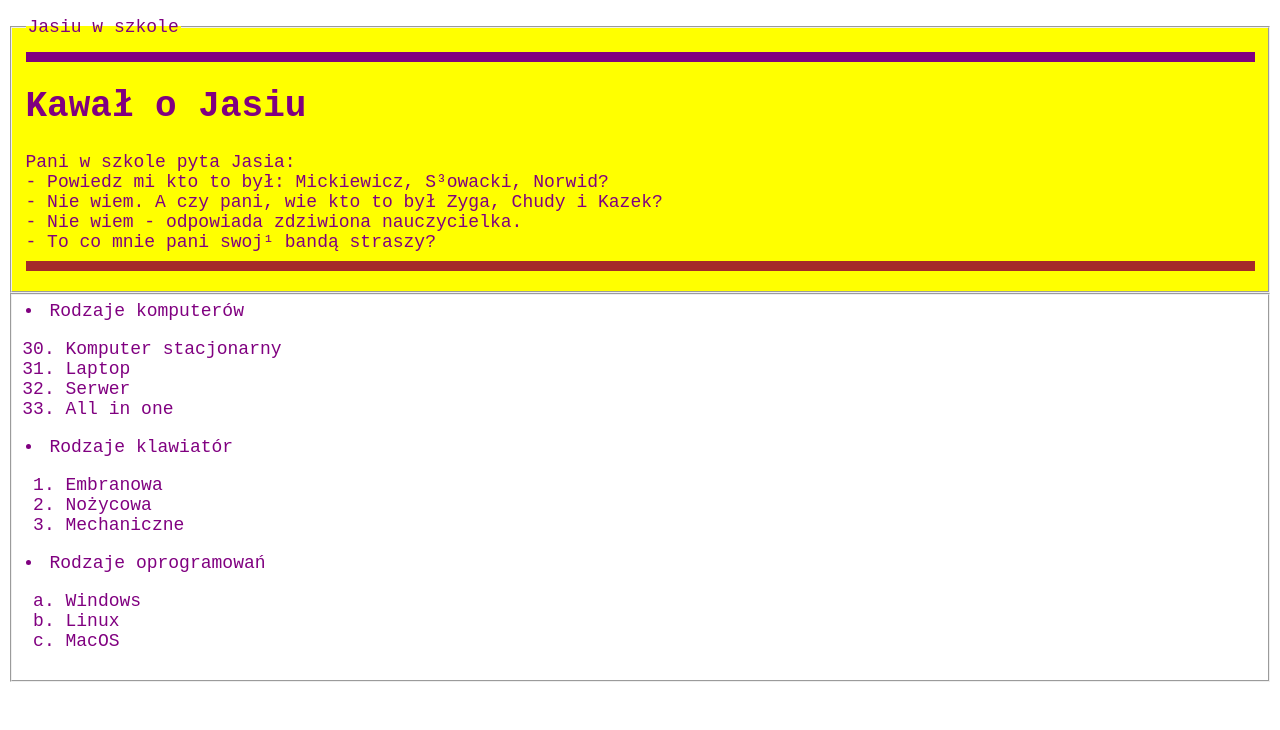
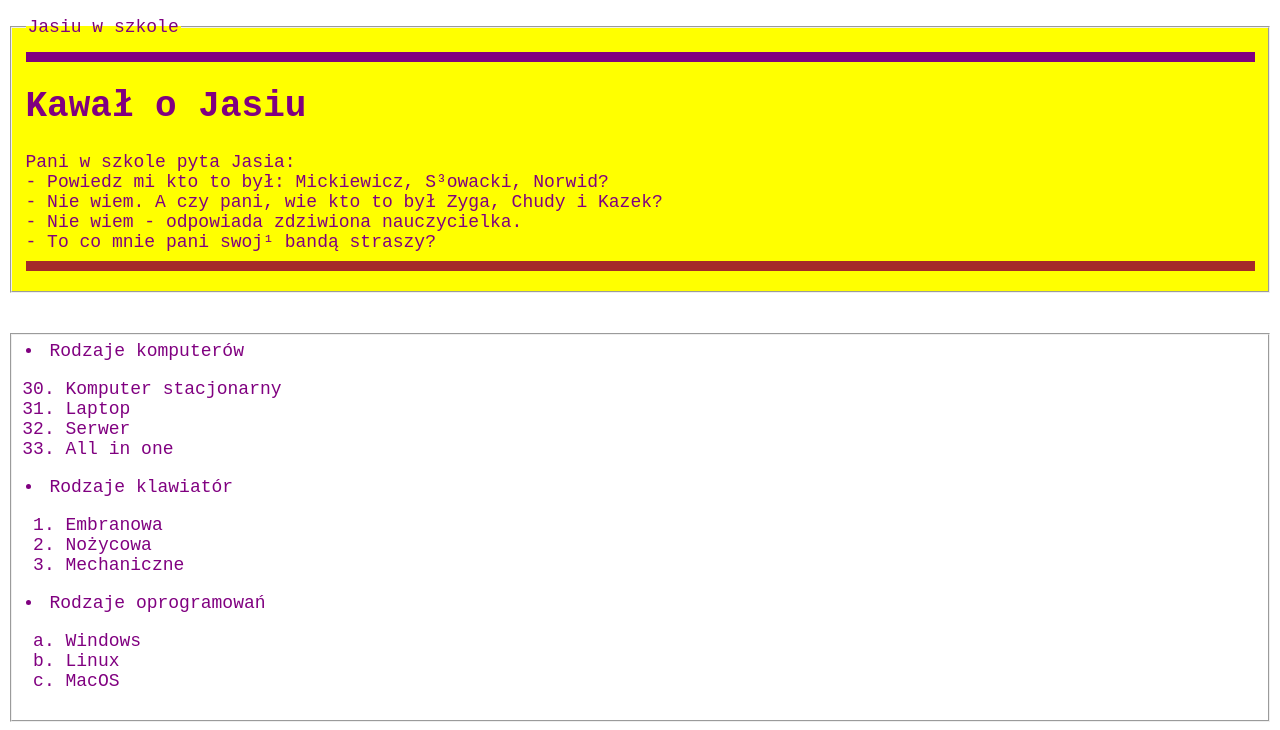
Before and after one commit to geometrim7/TAK_7.0, a plain HTML site: page index.html in a window 1280 px wide. Shown: the part 2540-3270 px from the top of the page. Before the commit the page ends 3230 px from the top, so only its background shows below. Drawn offline with Linux system fonts and the light colour scheme.

Commit message:
Update index.html

```diff
--- a/index.html
+++ b/index.html
@@ -59,8 +59,9 @@ Michał Zamojski
 <HR SIZE=10 color="brown" ALIGN=CENTER NOSHADE>
 <META name="Author" content="Michał Zamojski" />
 </fieldset>
-
-<fieldset style="greey">
+<br>
+<br>
+<fieldset style="silver">
                <LI> Rodzaje komputerów
 <OL type=1 start=30>
                <LI> Komputer stacjonarny
```
